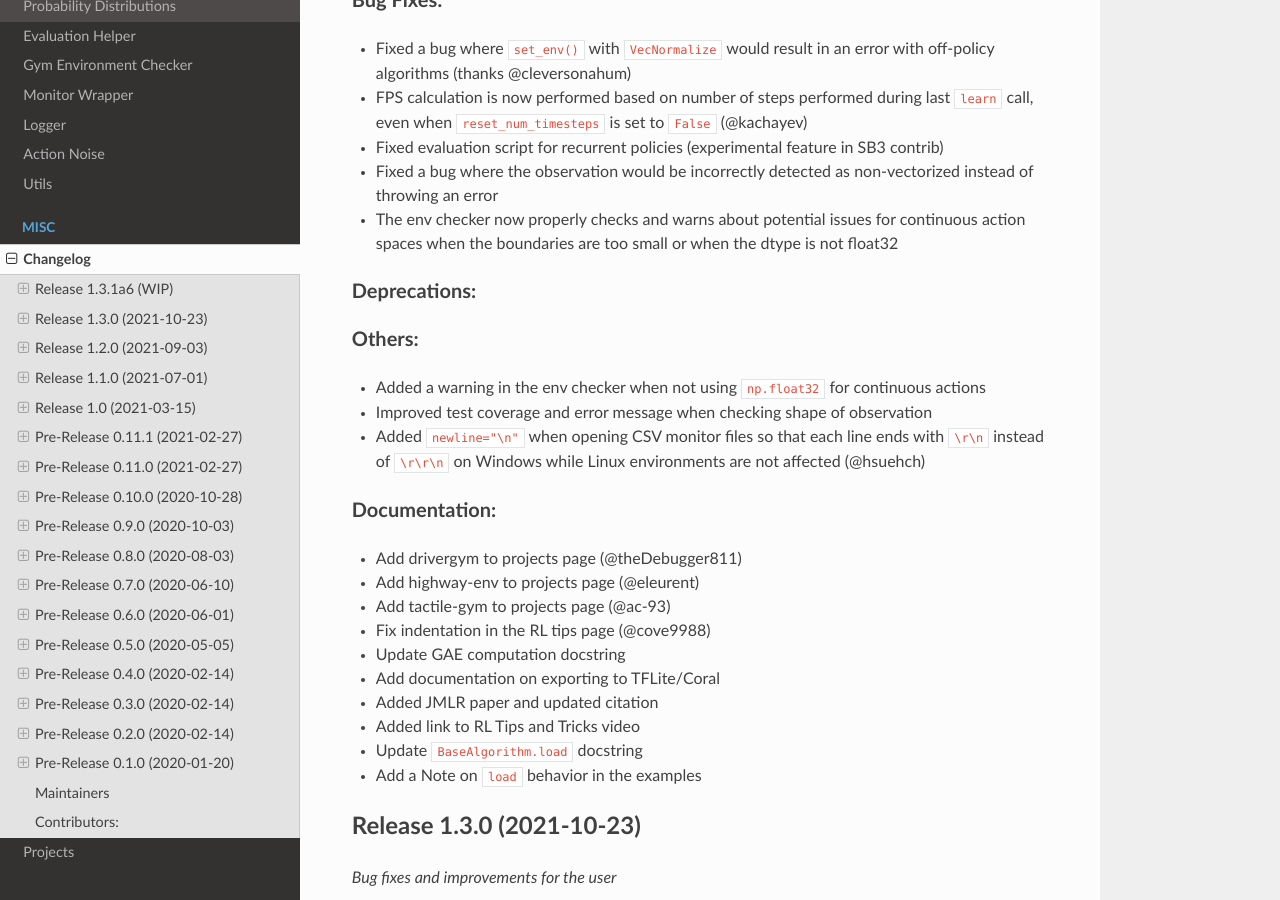
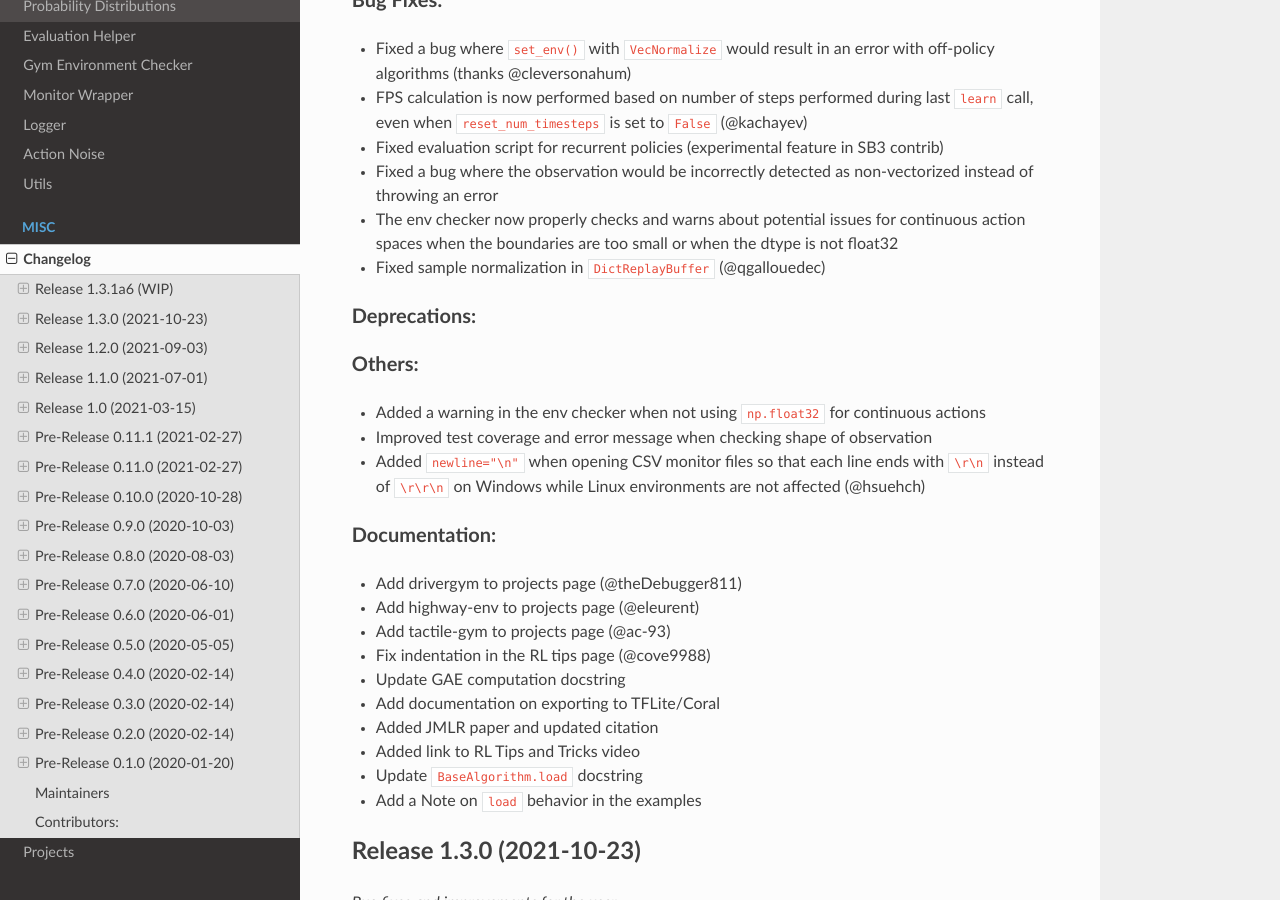
Before and after one commit to DLR-RM/stable-baselines3, a Sphinx documentation site: the page built from docs/misc/changelog.rst, in a window 1280 px wide and 900 px high, scrolled down 636 px. Built offline with Sphinx 7.4.7 and the Read the Docs theme 2.0.0, drawn with Linux system fonts in a browser that asks for light colours; the version number could not be read and is left out.

Commit message:
Fixed sample normalization in ``DictReplayBuffer`` (#743)

```diff
--- a/docs/misc/changelog.rst
+++ b/docs/misc/changelog.rst
@@ -29,6 +29,7 @@ Bug Fixes:
 - Fixed evaluation script for recurrent policies (experimental feature in SB3 contrib)
 - Fixed a bug where the observation would be incorrectly detected as non-vectorized instead of throwing an error
 - The env checker now properly checks and warns about potential issues for continuous action spaces when the boundaries are too small or when the dtype is not float32
+- Fixed sample normalization in ``DictReplayBuffer`` (@qgallouedec)
 
 Deprecations:
 ^^^^^^^^^^^^^
```
